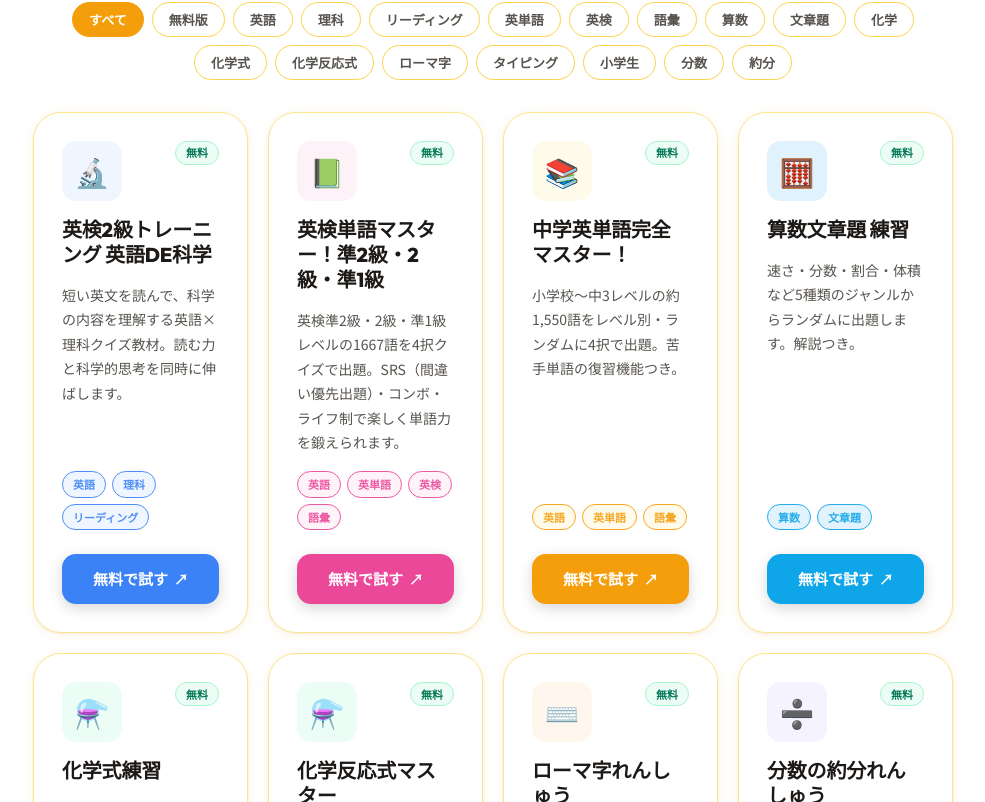
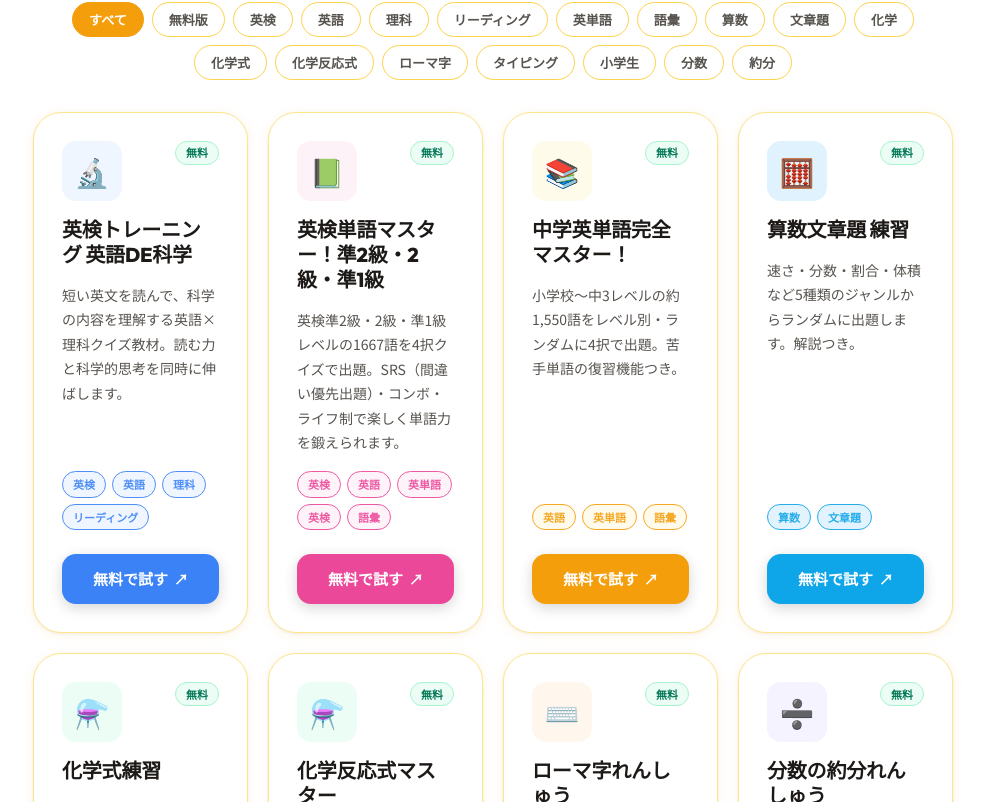
Before and after one commit to growupkuriyama-hub/SunEdTech, a React (Vite) app in the folder homepage/: page / in a window 1280 px wide. Shown: the part 998-1800 px from the top of the page, without its empty margins (147-1132 px from the left). Built offline with nearby package versions, Linux system fonts and the light colour scheme.

Commit message:
Update data.js

```diff
--- a/homepage/src/data.js
+++ b/homepage/src/data.js
@@ -3,10 +3,10 @@ export const APP_LIST = [
     id: "science-reading-lab",
     paid: false,
     name: "Science Reading in English",
-    nameJa: "英検2級トレーニング 英語DE科学",
+    nameJa: "英検トレーニング 英語DE科学",
     description: "短い英文を読んで、科学の内容を理解する英語×理科クイズ教材。読む力と科学的思考を同時に伸ばします。",
-    target: "中3～高2 ／ 英検2級～準1級前後",
-    tags: ["英語", "理科", "リーディング"],
+    target: "中3～高2 ／ 英検準2/2級/準1対応",
+    tags: ["英検", "英語", "理科", "リーディング"],
     url: "https://sun-ed-tech-eiken1.vercel.app/",
     color: "#3B82F6",
     bgColor: "#EFF6FF",
@@ -19,7 +19,7 @@ export const APP_LIST = [
   nameJa: "英検単語マスター！準2級・2級・準1級",
   description: "英検準2級・2級・準1級レベルの1667語を4択クイズで出題。SRS（間違い優先出題）・コンボ・ライフ制で楽しく単語力を鍛えられます。",
   target: "中3～高3 ／ 英検準2級～準1級",
-  tags: ["英語", "英単語", "英検", "語彙"],
+  tags: ["英検", "英語", "英単語", "英検", "語彙"],
   url: "https://sunedtech.pages.dev/",
   color: "#EC4899",
   bgColor: "#FDF2F8",
```
